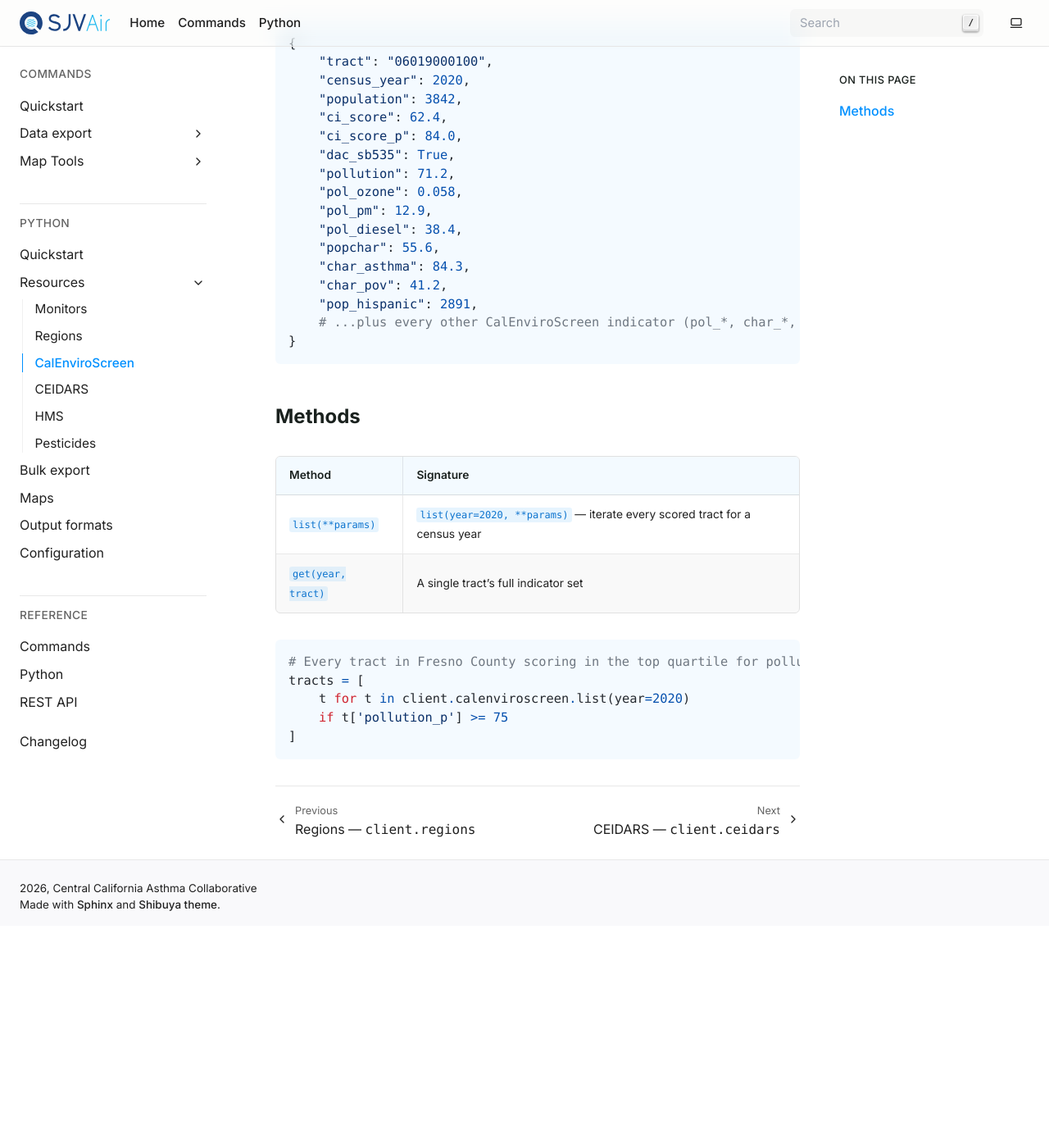
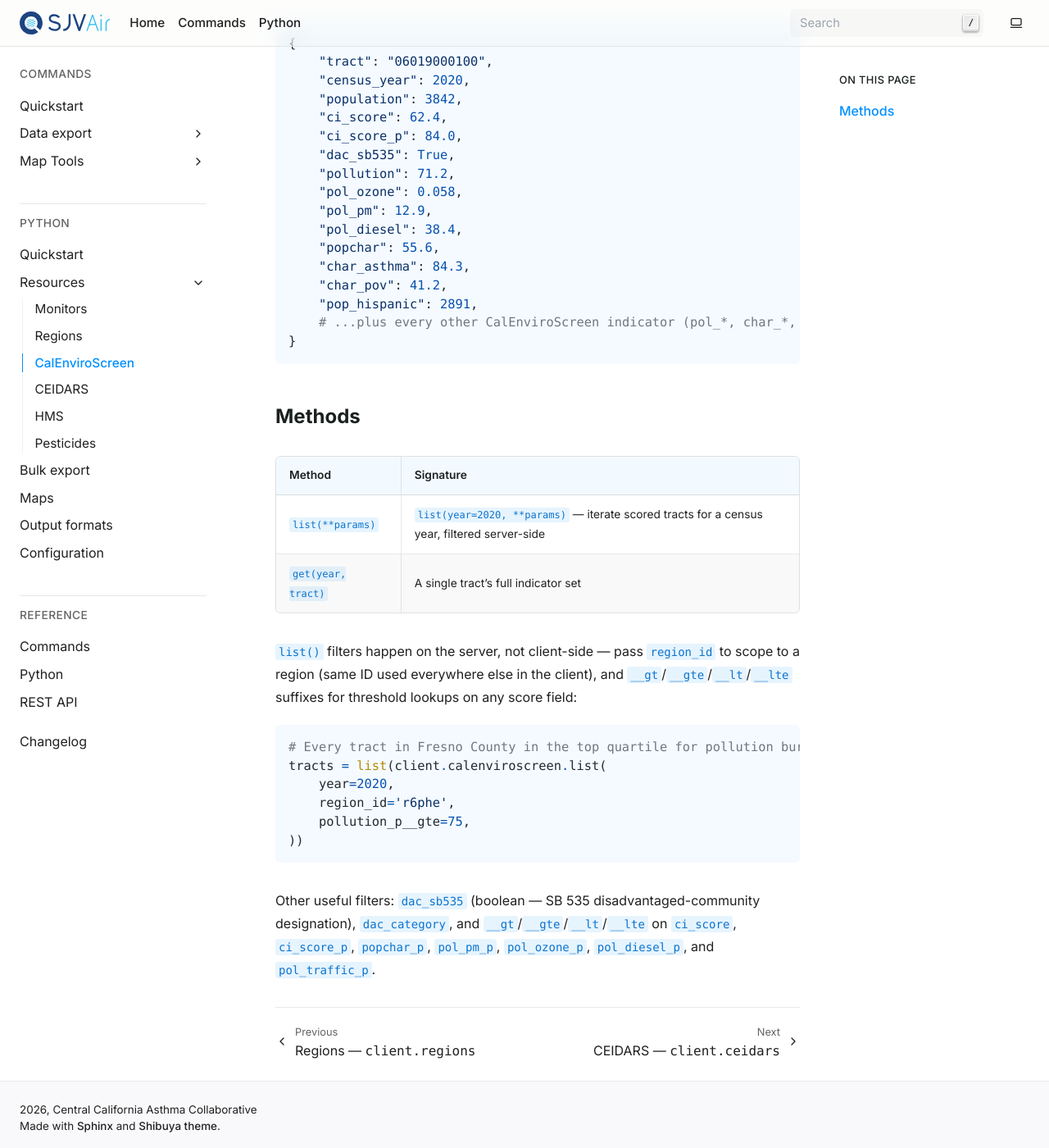
Before and after one commit to SJVAir/sjvair-python, a Sphinx documentation site: the page built from docs/client/resources/calenviroscreen.md, in a window 1280 px wide and 1400 px high, scrolled down 456 px. Shown: the whole window at 82% size. Built offline with Sphinx 7.4.7, drawn with Linux system fonts in a browser that asks for light colours; before the commit the page ends 1585 px from its top, so only the background shows below that.

Commit message:
docs: document CalEnviroScreen's server-side region/threshold filters
CalEnviroScreenResource.list() already forwarded region_id and every
__gt/__gte/__lt/__lte threshold filter via **params (confirmed against
the live OpenAPI spec), but neither the docstring nor the client docs
page mentioned it -- the docs page's only example did the filtering
client-side instead.

Also cuts CHANGELOG.md's [Unreleased] section, which had never
actually been versioned: splits out what v0.1.0a1 shipped, and adds
0.1.0a2 for the map/timelapse feature and the Decimal/string coercion
fix that landed since. Bumps pyproject.toml to match.

````diff
--- a/docs/client/resources/calenviroscreen.md
+++ b/docs/client/resources/calenviroscreen.md
@@ -34,13 +34,18 @@ with SJVAirClient() as client:
 
 | Method | Signature |
 |---|---|
-| `list(**params)` | `list(year=2020, **params)` — iterate every scored tract for a census year |
+| `list(**params)` | `list(year=2020, **params)` — iterate scored tracts for a census year, filtered server-side |
 | `get(year, tract)` | A single tract's full indicator set |
 
+`list()` filters happen on the server, not client-side — pass `region_id` to scope to a region (same ID used everywhere else in the client), and `__gt`/`__gte`/`__lt`/`__lte` suffixes for threshold lookups on any score field:
+
 ```python
-# Every tract in Fresno County scoring in the top quartile for pollution burden
-tracts = [
-    t for t in client.calenviroscreen.list(year=2020)
-    if t['pollution_p'] >= 75
-]
+# Every tract in Fresno County in the top quartile for pollution burden
+tracts = list(client.calenviroscreen.list(
+    year=2020,
+    region_id='r6phe',
+    pollution_p__gte=75,
+))
 ```
+
+Other useful filters: `dac_sb535` (boolean — SB 535 disadvantaged-community designation), `dac_category`, and `__gt`/`__gte`/`__lt`/`__lte` on `ci_score`, `ci_score_p`, `popchar_p`, `pol_pm_p`, `pol_ozone_p`, `pol_diesel_p`, and `pol_traffic_p`.
--- a/pyproject.toml
+++ b/pyproject.toml
@@ -12,7 +12,7 @@ include = ["sjvair", "README.md", "LICENSE", "CHANGELOG.md", "pyproject.toml"]
 
 [project]
 name = "sjvair"
-version = "0.1.0a1"
+version = "0.1.0a2"
 description = "Command-line tool and Python client for the SJVAir air quality API."
 readme = "README.md"
 requires-python = ">=3.10"
````
Also changed, not shown: CHANGELOG.md (+22 -8 lines), 2 other files.
